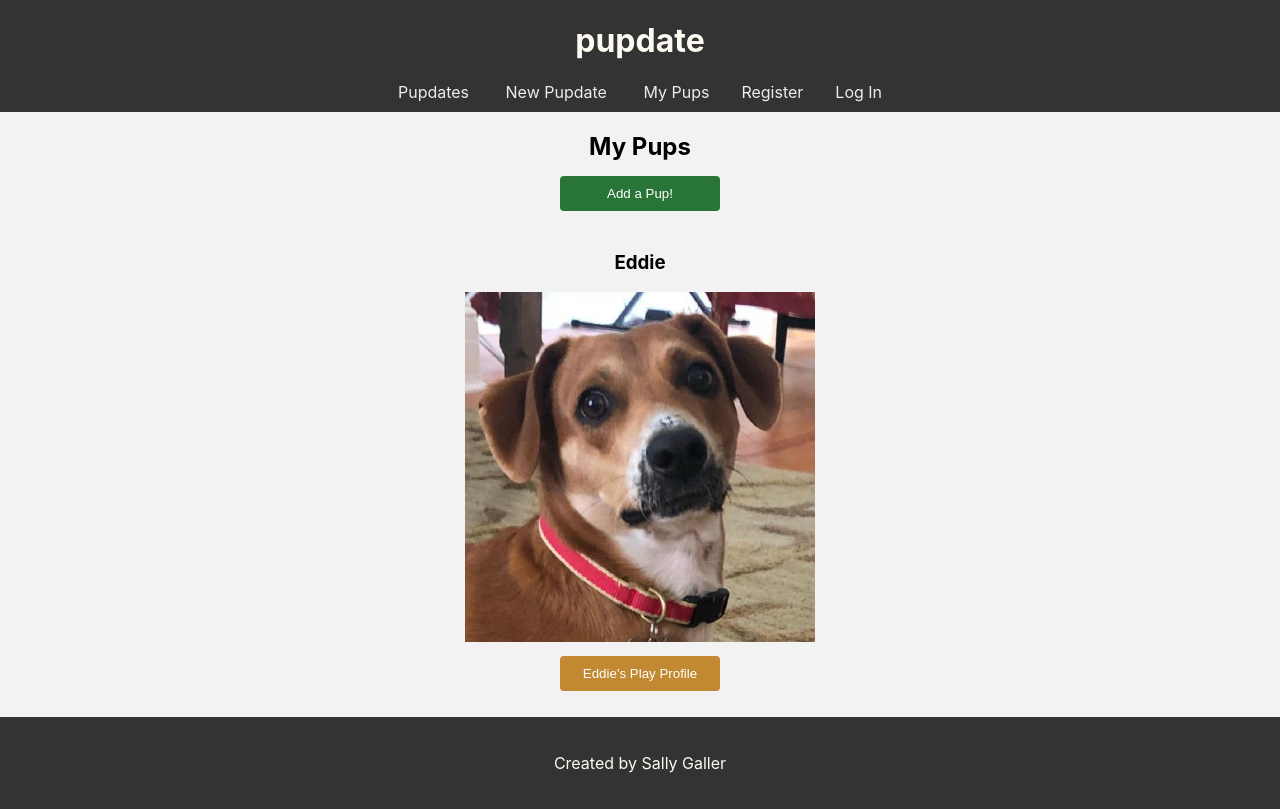
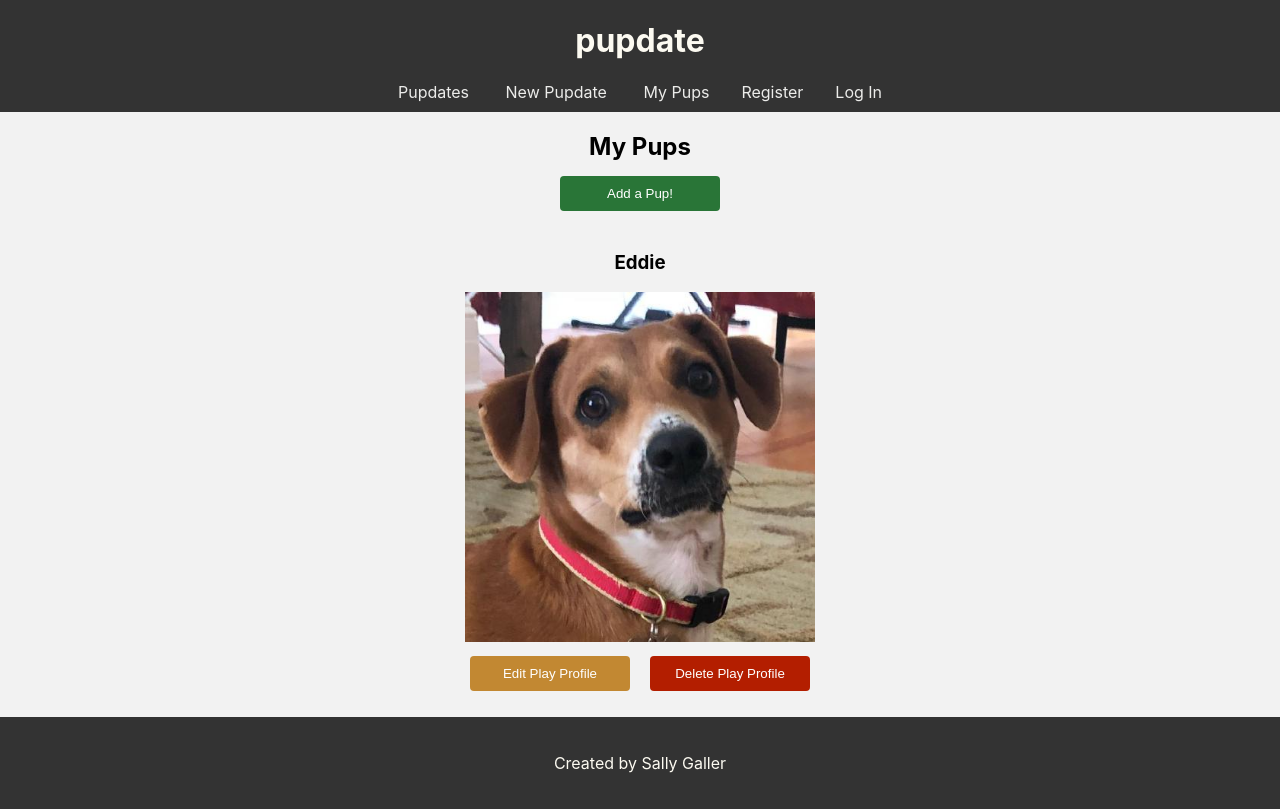
Before and after one commit to sallygaller/pupdate, a React (Create React App) app: page /pups in a window 1280 px wide. Built offline with nearby package versions, Linux system fonts and the light colour scheme; no server answers.

Commit message:
Added 'mix' checkbox and MyPups page

```diff
--- a/src/AddPup/AddPup.css
+++ b/src/AddPup/AddPup.css
@@ -21,7 +21,7 @@
 }
 
 .AddPup input[type=checkbox] {
-    width: 25%;
+    width: 10%;
     padding: 12px 20px;
     margin: 8px 0;
     display: inline-block;
@@ -48,3 +48,7 @@
 .AddPup-option {
     align-self: center;
 }
+
+.AddPup-mix {
+    margin-bottom: 15px;
+}
--- a/src/AddPup/AddPup.js
+++ b/src/AddPup/AddPup.js
@@ -7,6 +7,7 @@ export default function AddPup() {
   const [size, setSize] = useState("");
   const [breed, setBreed] = useState("");
   const [breedList, setBreedList] = useState("");
+  const [mix, setMix] = useState(false);
 
   useEffect(() => {
     fetch("https://dog.ceo/api/breeds/list")
@@ -15,6 +16,8 @@ export default function AddPup() {
         setBreedList(data.message);
       });
   }, []);
+
+  const handleClick = () => setMix(!mix);
 
   return (
     <div className="AddPup">
@@ -29,7 +32,7 @@ export default function AddPup() {
           onChange={(e) => setName(e.target.value)}
         />
         <label htmlFor="pup-breed">
-          Breed (if your pup's a mutt, select the dominant breed):
+          Breed (if your pup's a mixture, select the dominant breed):
         </label>
         <select
           name="breed"
@@ -37,14 +40,26 @@ export default function AddPup() {
           value={breed}
           onChange={(e) => setBreed(e.target.value)}
         >
-          {breedList.map((breed) => {
+          {Object.values(breedList).map((breed) => {
             return (
-              <option value="">
+              <option value={breed}>
                 {breed.charAt(0).toUpperCase() + breed.slice(1)}
               </option>
             );
           })}
         </select>
+        <div className="AddPup-mix">
+          <input
+            className="pup-mix"
+            type="checkbox"
+            id="pup-mix"
+            name="pup-mix"
+            value="pup-mix"
+            checked={mix}
+            onClick={handleClick}
+          />
+          <label htmlFor="pup-mix">My pup's a mix!</label>
+        </div>
         <label htmlFor="pup-age">Age range:</label>
         <select
           name="pup-age"
--- a/src/MyPups/MyPups.css
+++ b/src/MyPups/MyPups.css
@@ -31,6 +31,17 @@
     cursor: pointer;
 }
 
+.MyPups-delete-profile {
+    width: 25%;
+    background-color: #B31E00;
+    color: white;
+    margin: 10px;
+    padding: 10px;
+    border: none;
+    border-radius: 4px;
+    cursor: pointer;
+}
+
 .MyPups-add {
     width: 25%;
     background-color: #297537;
--- a/src/MyPups/MyPups.js
+++ b/src/MyPups/MyPups.js
@@ -24,11 +24,12 @@ export default function MyPups(props) {
                 src={pupImage(pup.id)}
               />
               <br></br>
-              <Link to={`/pups/${pup.id}`}>
-                <button className="MyPups-profile" type="button">
-                  {pup.name}'s Play Profile
-                </button>
+              <Link to={`/edit/pups/${pup.id}`}>
+                <button className="MyPups-profile">Edit Play Profile</button>
               </Link>
+              <button className="MyPups-delete-profile" type="button">
+                Delete Play Profile
+              </button>
             </li>
           ) : null
         )}
--- a/src/Pup/Pup.js
+++ b/src/Pup/Pup.js
@@ -13,6 +13,9 @@ export default function Pup(props) {
       <h1>Hi, I'm {pup.name}!</h1>
       <img className="Pup-img" alt={pup.name} src={pupImage(pup.id)} />
       <p>
+        Breed: {pup.breed.charAt(0).toUpperCase() + pup.breed.slice(1)}{" "}
+        {pup.mix === "true" ? "Mix" : null}
+        <br></br>
         Size: {pup.size}
         <br></br>
         Age: {pup.age}
--- a/src/index.js
+++ b/src/index.js
@@ -44,6 +44,8 @@ const PUPS = [
     id: 1,
     name: "Eddie",
     age: "Adult",
+    breed: "dachshund",
+    mix: "true",
     size: "M",
     playstyle: [
       { id: 4, style: "nervous" },
@@ -57,6 +59,8 @@ const PUPS = [
     id: 2,
     name: "Buddy",
     age: "Adult",
+    breed: "beagle",
+    mix: "true",
     size: "L",
     playstyle: [
       { id: 1, style: "rambunctious" },
@@ -69,6 +73,8 @@ const PUPS = [
     id: 3,
     name: "Fran",
     age: "Adult",
+    breed: "pittbull",
+    mix: "true",
     size: "L",
     playstyle: [
       { id: 1, style: "rambunctious" },
@@ -81,6 +87,8 @@ const PUPS = [
     id: 4,
     name: "Rover",
     age: "Puppy",
+    breed: "labrador",
+    mix: "true",
     size: "S",
     playstyle: [
       { id: 1, style: "rambunctious" },
@@ -93,6 +101,7 @@ const PUPS = [
     id: 5,
     name: "Speckles",
     age: "Senior",
+    breed: "labrador",
     size: "M",
     playstyle: [
       { id: 3, style: "food-obsessed" },
```
